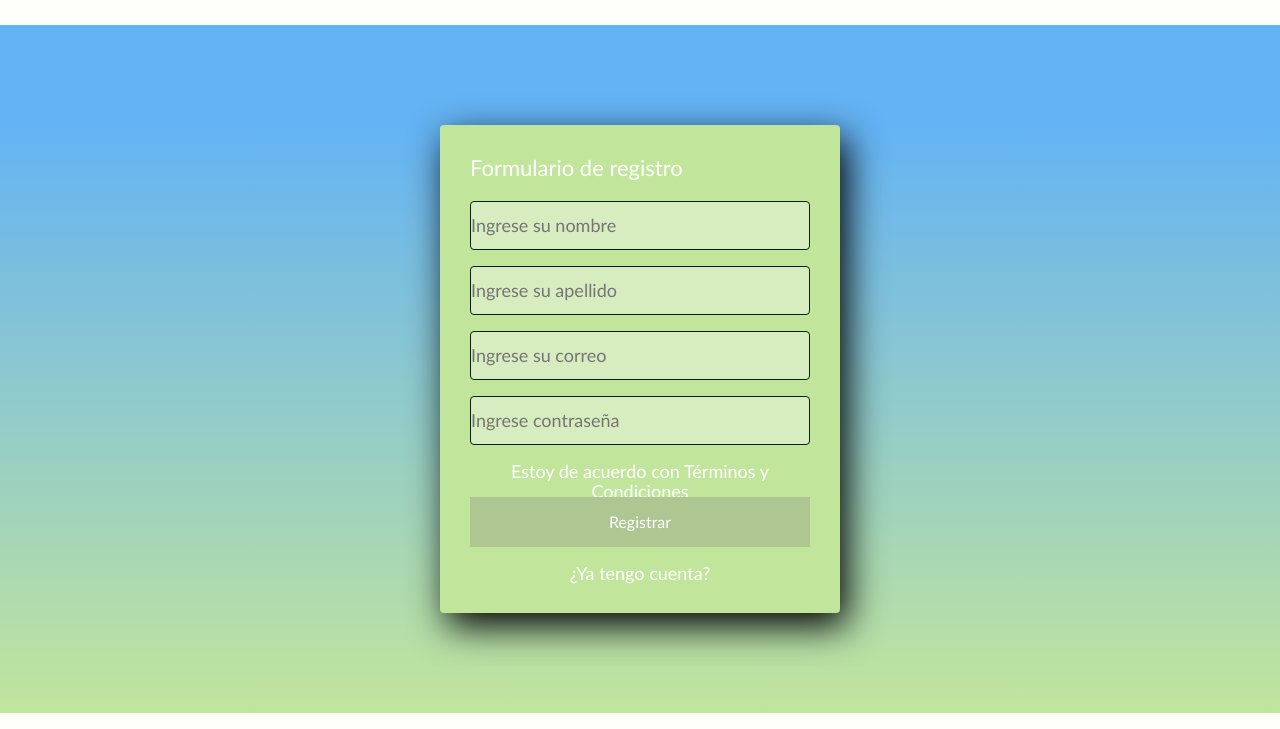
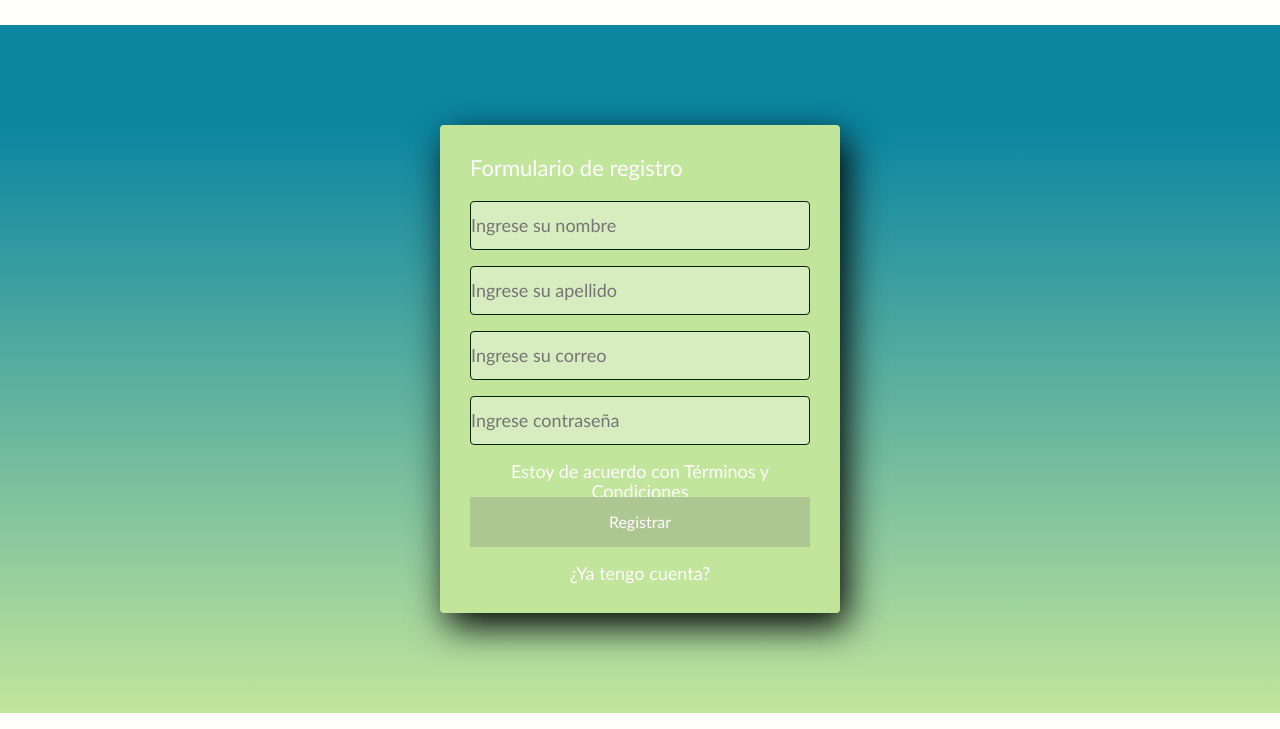
Before and after one commit to LucaLaurin/Proyectofinal, a website: page pages/contacto.html in a window 1280 px wide. Shown: the part 71-800 px from the top of the page. Drawn offline with nearby package versions, Linux system fonts and the light colour scheme.

Commit message:
cambios contacto

```diff
--- a/styles/styles.css
+++ b/styles/styles.css
@@ -238,6 +238,7 @@ nav {
 /* Main Contacto */
 
 .main-cont {
+
   display: grid;
   grid-template-columns: 1fr;
   gap: 20px;
@@ -299,7 +300,7 @@ nav {
 
 @media screen and (min-width: 426px) {
   .main-cont {
-    background-image: linear-gradient(#64b3f4 15%, #c2e59c);
+    background-image: linear-gradient(#0c86a1 15%, #c2e59c);
     font-family: 'Lucida Sans', 'Lucida Sans Regular', 'Lucida Grande', 'Lucida Sans Unicode', Geneva, Verdana, sans-serif;
     font-size: larger;
     display: grid;
```
Also changed, not shown: public/aceite.jpg (deleted).
